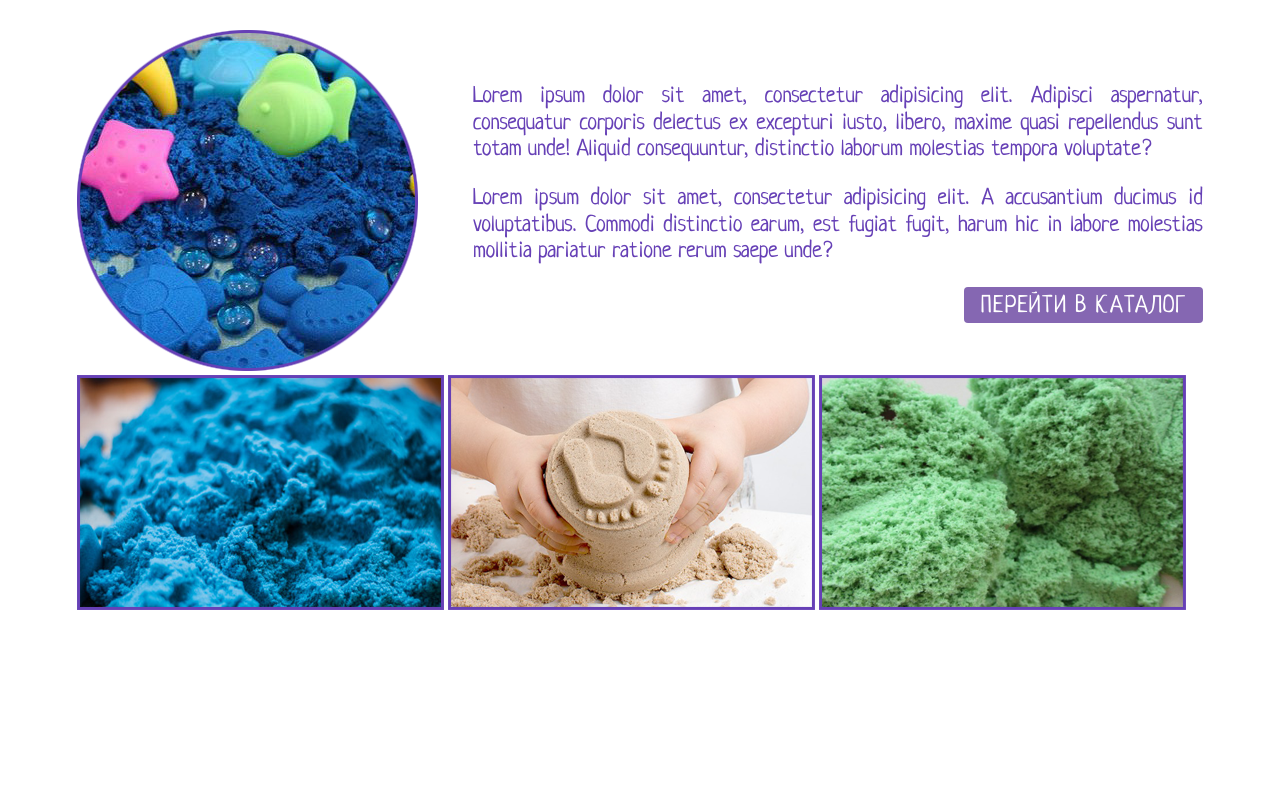
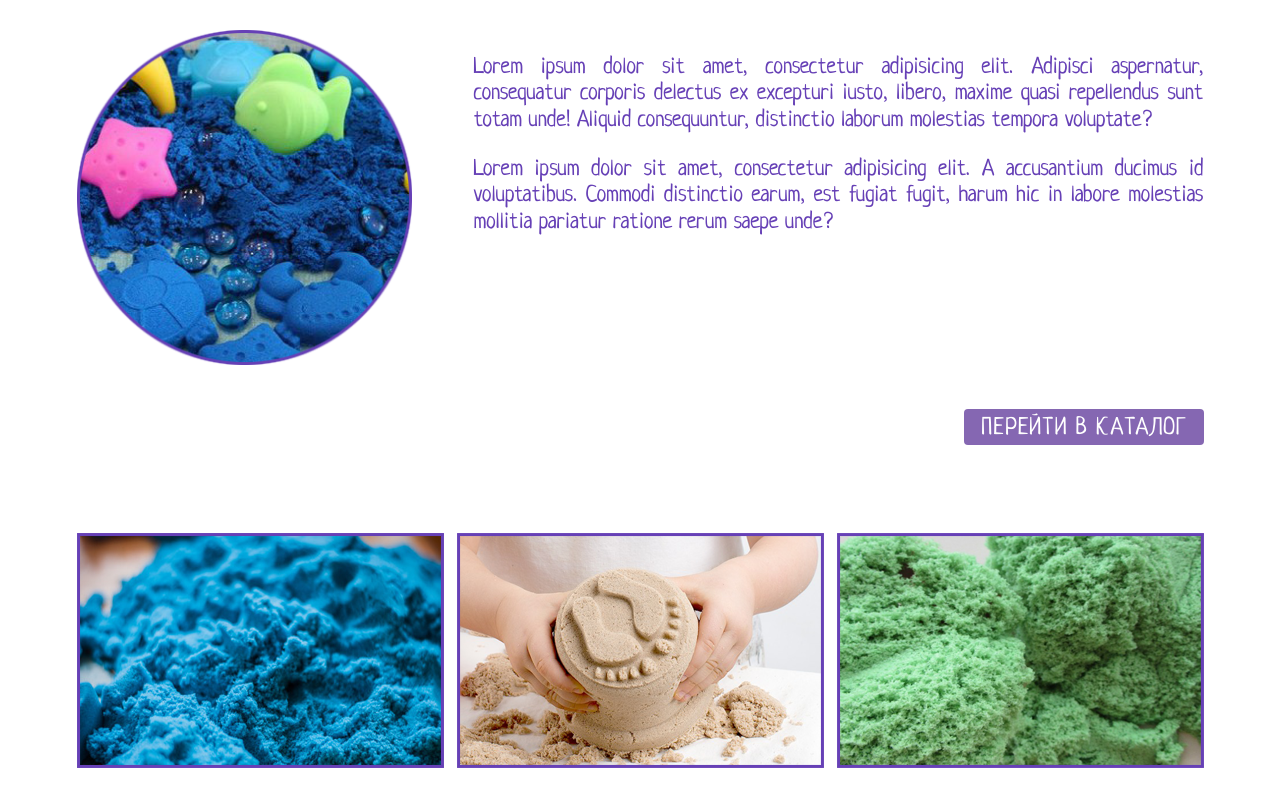
Before and after one commit to erised-ice/Sand, a plain HTML site: page index.html in a window 1280 px wide. Shown: the part 556-1361 px from the top of the page. Before the commit the page ends 1171 px from the top, so only its background shows below. Drawn offline with Linux system fonts and the light colour scheme.

Commit message:
block-portfolio

```diff
--- a/css/screen.css
+++ b/css/screen.css
@@ -159,15 +159,18 @@ body {
     border-top: 1px solid #8e8e8e;
 }
 
-.product__body {
-    font-style: 0;
-}
-
 .product__title {
     text-transform: uppercase;
     text-align: center;
     font-size: 50px;
     font-weight: 400;
+}
+
+.product__body {
+    display: flex;
+    flex-direction: row;
+    justify-content: space-between;
+    font-style: 0;
 }
 
 .product__picture {
@@ -189,8 +192,14 @@ body {
     vertical-align: middle;
 }
 
-.product__img: {
+.product__img {
     width: 100%;
+}
+
+.product__button {
+    display: flex;
+    flex-direction: row-reverse;
+    margin-top: 40px;
 }
 
 .product__catalog {
@@ -198,6 +207,32 @@ body {
     letter-spacing: 1.4px;
 }
 
-.product__body p:last-child {
-    text-align: right;
+.portfolio {
+    display: flex;
+    flex-direction: column;
+    margin-top: 88px;
+    width: 100%;
+    max-width: 1127px;
 }
+.portfolio__image {
+    display: flex;
+    justify-content: space-between;
+}
+
+.portfolio__image img {
+    width: 100%;
+    max-width: 367px;
+}
+
+.portfolio__video {
+    display: flex;
+    justify-content: space-between;
+    margin-top: 40px;
+    width: 100%;
+    max-width: 1127px;
+}
+
+video {
+    width: 100%;
+    max-width: 487px;
+}
--- a/index.html
+++ b/index.html
@@ -58,8 +58,10 @@
                 <div class="product__text">
                     <p>Lorem ipsum dolor sit amet, consectetur adipisicing elit. Adipisci aspernatur, consequatur corporis delectus ex excepturi iusto, libero, maxime quasi repellendus sunt totam unde! Aliquid consequuntur, distinctio laborum molestias tempora voluptate?</p>
                     <p>Lorem ipsum dolor sit amet, consectetur adipisicing elit. A accusantium ducimus id voluptatibus. Commodi distinctio earum, est fugiat fugit, harum hic in labore molestias mollitia pariatur ratione rerum saepe unde?</p>
-                    <p><a href="#" class="product__catalog button">перейти в каталог</a></p>
                 </div>
+            </div>
+            <div class="product__button">
+                <a href="#" class="product__catalog button">перейти в каталог</a>
             </div>
         </div>
         <div class="portfolio">
@@ -68,6 +70,10 @@
                 <img src="img/Heals.png" alt="">
                 <img src="img/GreenSand.png" alt="">
             </div>
+           <div class="portfolio__video video">
+               <video src="#"></video>
+               <video src="#""></video>
+           </div>
         </div>
         <div class="advantages">
 
```
